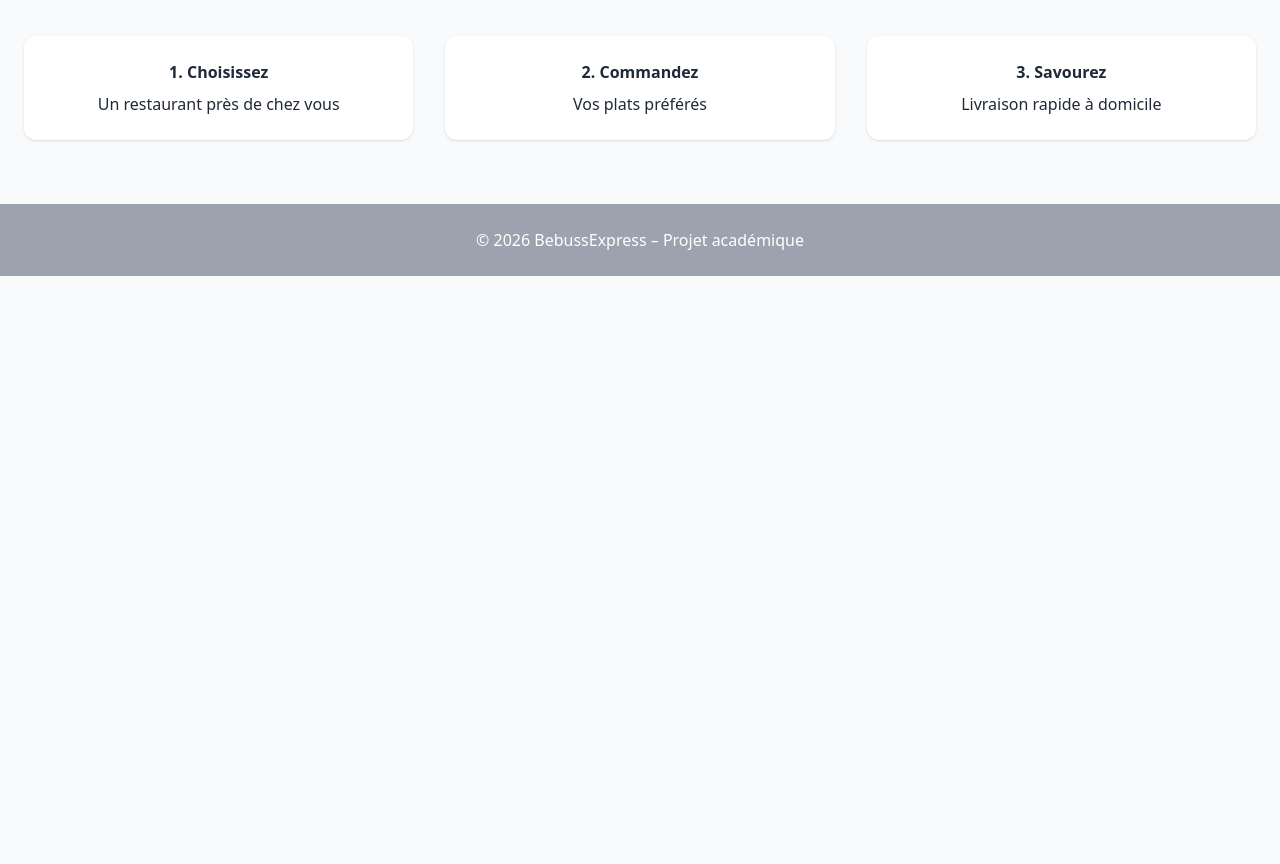
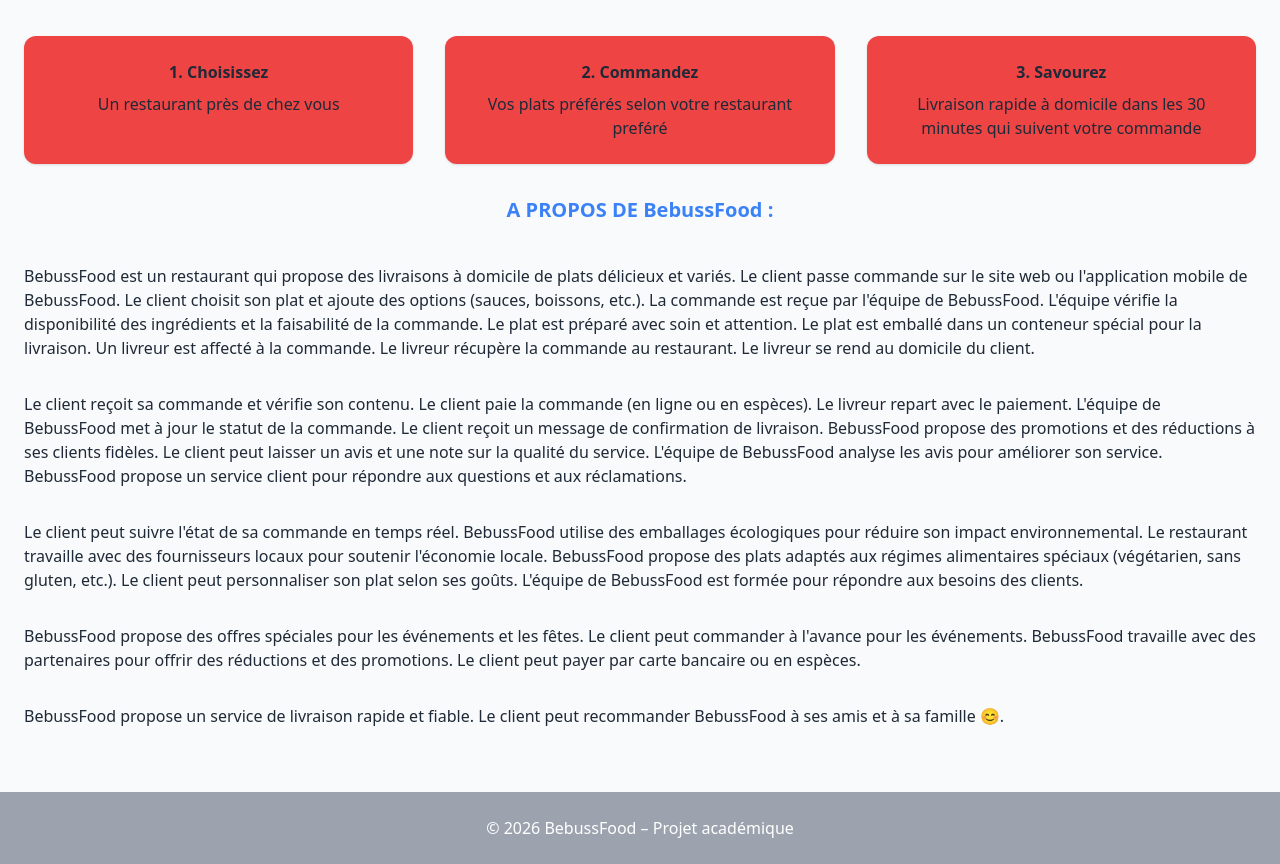
Before and after one commit to BOANI-Michel/RESTO-EN-LIGNE, a plain HTML site: page index.html in a window 1280 px wide. Shown: the part 460-1324 px from the top of the page. Before the commit the page ends 800 px from the top, so only its background shows below. Drawn offline with nearby package versions, Linux system fonts and the light colour scheme.

Commit message:
modifier les coulers et aussi ajouter des éléments à l'acceuil

```diff
--- a/index.html
+++ b/index.html
@@ -3,7 +3,7 @@
 <head>
   <meta charset="UTF-8">
   <meta name="viewport" content="width=device-width, initial-scale=1.0">
-  <title>BebussExpress</title>
+  <title>BebussFood</title>
   <script src="https://cdn.tailwindcss.com"></script>
 </head>
 
@@ -47,28 +47,74 @@
     </h3>
 
     <div class="grid md:grid-cols-3 gap-8 text-center">
-      <div class="bg-white p-6 rounded-xl shadow">
+      <div class="bg-red-500 p-6 rounded-xl shadow">
         <h4 class="font-bold mb-2">1. Choisissez</h4>
         <p>Un restaurant près de chez vous</p>
       </div>
 
-      <div class="bg-white p-6 rounded-xl shadow">
+      <div class="bg-red-500 p-6 rounded-xl shadow">
         <h4 class="font-bold mb-2">2. Commandez</h4>
-        <p>Vos plats préférés</p>
+        <p>Vos plats préférés selon votre restaurant preféré</p>
       </div>
 
-      <div class="bg-white p-6 rounded-xl shadow">
+      <div class="bg-red-500 p-6 rounded-xl shadow">
         <h4 class="font-bold mb-2">3. Savourez</h4>
-        <p>Livraison rapide à domicile</p>
+        <p>Livraison rapide à domicile dans les 30 minutes qui suivent votre commande</p>
       </div>
     </div>
+
+    <h2 class="font-semibold text-black-500 mt-8">
+
+        <h3 class="text-xl font-bold text-blue-500 text-center mb-10">
+            A PROPOS DE BebussFood :
+        </h3>
+       <p class="mt-8"> BebussFood est un restaurant qui propose des livraisons à domicile de plats délicieux et variés.
+
+ Le client passe commande sur le site web ou l'application mobile de BebussFood.
+
+ Le client choisit son plat et ajoute des options (sauces, boissons, etc.). La commande est reçue par l'équipe de BebussFood. L'équipe vérifie la disponibilité des ingrédients et la faisabilité de la commande.
+
+ Le plat est préparé avec soin et attention. Le plat est emballé dans un conteneur spécial pour la livraison. Un livreur est affecté à la commande.
+
+ Le livreur récupère la commande au restaurant. Le livreur se rend au domicile du client.</p>
+
+
+    <p class="mt-8"> Le client reçoit sa commande et vérifie son contenu. Le client paie la commande (en ligne ou en espèces). Le livreur repart avec le paiement.
+
+ L'équipe de BebussFood met à jour le statut de la commande. Le client reçoit un message de confirmation de livraison. BebussFood propose des promotions et des réductions à ses clients fidèles.
+
+Le client peut laisser un avis et une note sur la qualité du service. L'équipe de BebussFood analyse les avis pour améliorer son service.
+
+ BebussFood propose un service client pour répondre aux questions et aux réclamations. </p>
+
+
+    <p class="mt-8"> Le client peut suivre l'état de sa commande en temps réel.
+
+ BebussFood utilise des emballages écologiques pour réduire son impact environnemental. Le restaurant travaille avec des fournisseurs locaux pour soutenir l'économie locale.
+
+ BebussFood propose des plats adaptés aux régimes alimentaires spéciaux (végétarien, sans gluten, etc.). Le client peut personnaliser son plat selon ses goûts.
+
+ L'équipe de BebussFood est formée pour répondre aux besoins des clients.</p>
+
+
+    <p class="mt-8"> BebussFood propose des offres spéciales pour les événements et les fêtes. Le client peut commander à l'avance pour les événements.
+
+ BebussFood travaille avec des partenaires pour offrir des réductions et des promotions.
+
+ Le client peut payer par carte bancaire ou en espèces.</p>
+
+
+    <p class="mt-8"> BebussFood propose un service de livraison rapide et fiable.
+
+ Le client peut recommander BebussFood à ses amis et à sa famille 😊.</p>
+    </h2>
   </div>
 </section>
 
 <!-- FOOTER -->
 <footer class="bg-gray-400 text-white py-6">
   <div class="text-center">
-    © 2026 BebussExpress – Projet académique
+    © 2026 BebussFood – Projet académique
   </div>
 </footer>
 
```
Also changed, not shown: contact.html (+6 -6 lines), menu.html (+3 -3 lines), panier.html (+2 -2 lines), restaurants.html (+2 -2 lines).
